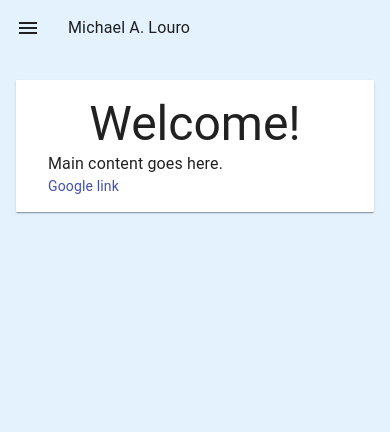
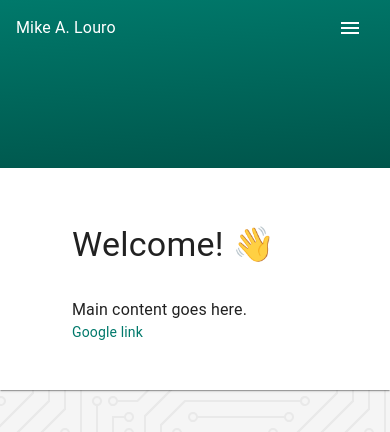
Before and after one commit to malouro/malouro.github.io, a React (Create React App) app: page / in a window 390 px wide. Shown: the top 432 px of the page. Built offline with nearby package versions, Linux system fonts and the light colour scheme.

Commit message:
[Style] Update header and body styles
- Skewed header
- Updated theme colors
- Responsive app bar & main content

```diff
--- a/src/components/Header/Header.tsx
+++ b/src/components/Header/Header.tsx
@@ -1,52 +1,69 @@
 import React from 'react'
-import { makeStyles, Theme } from '@material-ui/core/styles'
+import { makeStyles, Theme, useTheme } from '@material-ui/core/styles'
 import AppBar from '@material-ui/core/AppBar'
 import Toolbar from '@material-ui/core/Toolbar'
 import IconButton from '@material-ui/core/IconButton'
 import Typography from '@material-ui/core/Typography'
 import Button from '@material-ui/core/Button'
-
+import useMediaQuery from '@material-ui/core/useMediaQuery'
 import { Menu as MenuIcon } from '@material-ui/icons'
-import { Hidden } from '@material-ui/core'
 
 export const HeaderStyles = makeStyles((theme: Theme) => ({
 	container: {
-		flexGrow: 1
+		position: 'relative',
+		height: 200,
+		overflow: 'hidden',
+		color: theme.palette.getContrastText(theme.palette.primary.dark)
+	},
+	headerBg: {
+		position: 'absolute',
+		top: 0,
+		bottom: 0,
+		left: 0,
+		right: 0,
+		width: '100%',
+		height: '100%',
+		backgroundImage:
+			`linear-gradient(${theme.palette.primary.main}, ${theme.palette.primary.dark})`,
+		transform: 'skewY(-4deg)',
+		transformOrigin: 'top left'
 	},
 	title: {
 		flexGrow: 1
 	},
-	menuButton: {
-		marginRight: theme.spacing(2)
-	}
+	menuButton: { }
 }))
 
 export interface HeaderProps<> {
+	/* This renders in the "title" */
 	children: React.ReactNode
 }
 
 export const Header = (props: HeaderProps) => {
+	const theme = useTheme()
 	const classes = HeaderStyles()
 
 	return (
-		<div className={classes.container}>
+		<header className={classes.container}>
+			<div className={classes.headerBg} />
 			<AppBar position="static" color="transparent" elevation={0}>
 				<Toolbar>
-					<Hidden smUp>
+					<Typography className={classes.title}>{props.children}</Typography>
+					{useMediaQuery(theme.breakpoints.down('xs')) ? (
+						// Mobile view
 						<IconButton className={classes.menuButton} edge="start" color="inherit" aria-label="Open menu">
 							<MenuIcon />
 						</IconButton>
-					</Hidden>
-
-					<Typography className={classes.title}>{props.children}</Typography>
-
-					<Hidden xsDown>
-						<Button color="inherit" href="/blog">Blog</Button>
-						<Button color="inherit" href="/projects">Projects</Button>
-						<Button color="inherit" href="/contact">Contact</Button>
-					</Hidden>
+					) : (
+						// Desktop view
+						<>
+							<Button color="inherit" href="/blog">Blog</Button>
+							<Button color="inherit" href="/projects">Projects</Button>
+							<Button color="inherit" href="/contact">Contact</Button>
+						</>
+					)}
 				</Toolbar>
 			</AppBar>
-		</div>
+		</header>
 	)
 }
--- a/src/pages/home/Home.tsx
+++ b/src/pages/home/Home.tsx
@@ -1,12 +1,23 @@
 import React from 'react'
 
 import Typography from '@material-ui/core/Typography'
-import { Link } from '@material-ui/core'
+import { Link, makeStyles } from '@material-ui/core'
 
-export const Home = () => (
-	<>
-		<Typography variant="h3" component="h1" style={{ textAlign: 'center' }}>Welcome!</Typography>
-		<Typography>Main content goes here.</Typography>
-		<Link href="google.com">Google link</Link>
-	</>
-)
+export const HomeStyles = makeStyles(theme => ({
+	title: {
+		// textAlign: 'center',
+		marginBottom: theme.spacing(4)
+	}
+}))
+
+export const Home = () => {
+	const classes = HomeStyles()
+
+	return (
+		<>
+			<Typography variant="h4" component="h1" className={classes.title}>Welcome! 👋</Typography>
+			<Typography>Main content goes here.</Typography>
+			<Link href="google.com">Google link</Link>
+		</>
+	)
+}
--- a/src/root/App.tsx
+++ b/src/root/App.tsx
@@ -14,7 +14,7 @@ function App() {
 			<CssBaseline />
 			<SkipLink />
 			<Header>
-				<Typography>Michael A. Louro</Typography>
+				<Typography>Mike A. Louro</Typography>
 			</Header>
 			<Router>
 				<MainContent id="main" tabIndex={-1} />
--- a/src/root/MainContent.tsx
+++ b/src/root/MainContent.tsx
@@ -1,6 +1,8 @@
 import React from 'react'
 import { Route } from 'react-router'
-import { makeStyles } from '@material-ui/core/styles'
+import clsx from 'clsx'
+import { makeStyles, useTheme } from '@material-ui/core/styles'
+import useMediaQuery from '@material-ui/core/useMediaQuery'
 
 import Paper from '@material-ui/core/Paper'
 import { Home } from '../pages'
@@ -8,11 +10,20 @@ import { Home } from '../pages'
 export const MainContentStyles = makeStyles((theme) => ({
 	container: {
 		backgroundColor: theme.palette.background.paper,
-		margin: theme.spacing(3, 2, 0, 2),
+		maxWidth: 750,
+		position: 'relative',
+		marginTop: theme.spacing(-4),
+		marginBottom: theme.spacing(3),
+		margin: '0 auto',
+		padding: theme.spacing(4, 6, 3, 6),
+		borderRadius: theme.shape.borderRadius
+	},
+	containerSm: {
+		maxWidth: 'auto',
+		borderRadius: 0
 	},
 	content: {
-		margin: theme.spacing(2),
-		padding: theme.spacing(2)
+		padding: theme.spacing(3)
 	}
 }))
 
@@ -22,11 +33,13 @@ export interface MainContentProps {
 }
 
 export const MainContent = (props: MainContentProps) => {
+	const theme = useTheme()
 	const classes = MainContentStyles()
+	const smallView = useMediaQuery(theme.breakpoints.down('xs'))
 
 	return (
 		<main {...props}>
-			<Paper className={classes.container}>
+			<Paper className={clsx(classes.container, smallView && classes.containerSm)}>
 				<div className={classes.content}>
 					<Route path="/" component={Home} />
 				</div>
--- a/src/root/Theme.ts
+++ b/src/root/Theme.ts
@@ -1,6 +1,6 @@
 import { createMuiTheme } from '@material-ui/core/styles'
-import { blue } from '@material-ui/core/colors'
-// import { images } from './bg.json'
+import { grey, teal } from '@material-ui/core/colors'
+import { images } from './bg.json'
 
 export const CommonFocusStyle = {
 	outline: '3px solid black',
@@ -15,16 +15,19 @@ export const MyTheme = createMuiTheme({
 	palette: {
 		contrastThreshold: 4.5,
 		focusBorder: CommonFocusStyle,
+		primary: {
+			main: teal[700]
+		}
 	},
 	shape: {
-		borderRadius: 1
+		borderRadius: 5
 	},
 	overrides: {
 		MuiCssBaseline: {
 			'@global': {
 				body: {
-					backgroundColor: blue[50],
-					// backgroundImage: images[0]
+					backgroundColor: grey[100],
+					backgroundImage: images[0]
 				},
 				':focus': DisableFocusStyle
 			}
```
Also changed, not shown: src/root/bg.json (+1 -1 lines).
